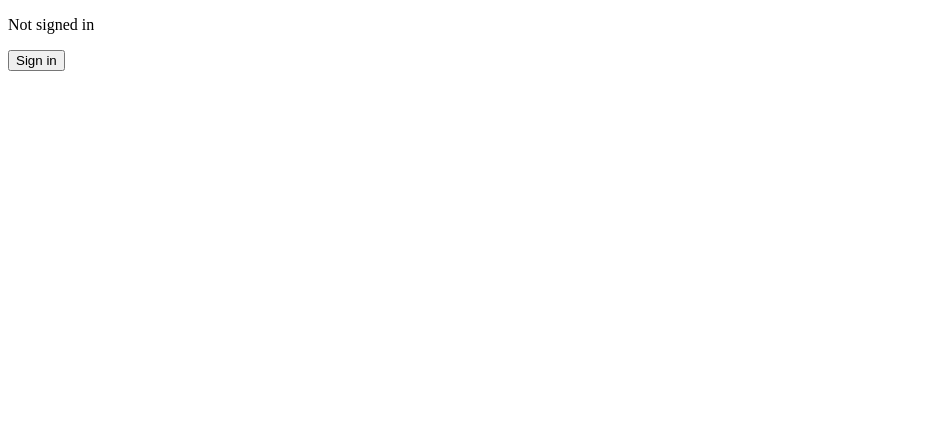
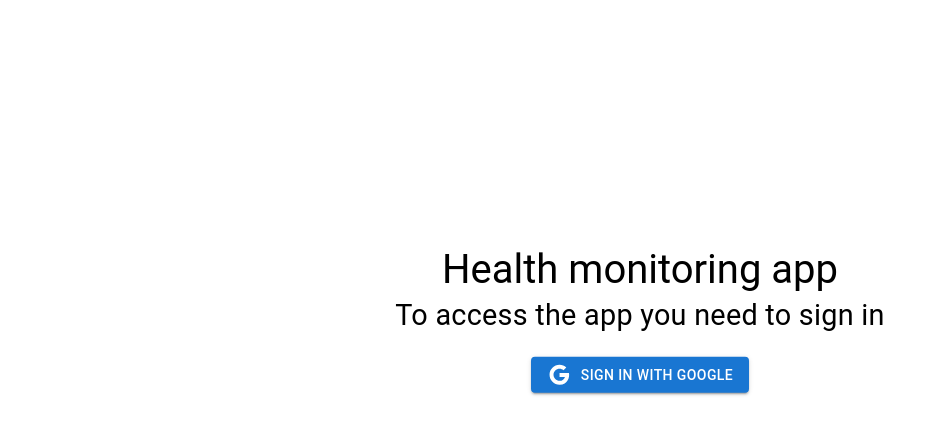
Before and after one commit to yuliaraitsyna/health_dashboard, a Next.js app: page / in a window 1280 px wide. Shown: the top 434 px of the page, without its empty margins (0-938 px from the left). Built offline with nearby package versions, Linux system fonts and the light colour scheme; no server answers.

Commit message:
feat: implement welcome page

```diff
--- /dev/null
+++ b/app/components/AuthWidgets/AuthWidgetProps.types.ts
@@ -0,0 +1,4 @@
+export interface AuthWidgetProps {
+    username?: string | null;
+    onClick: () => void;
+}
--- /dev/null
+++ b/app/components/AuthWidgets/SignInWidget/SignInWidget.tsx
@@ -0,0 +1,21 @@
+import styles from '../Widget.module.css';
+
+import { Button, Container, Typography } from '@mui/material'
+import React from 'react'
+import GoogleIcon from '@mui/icons-material/Google';
+import { AuthWidgetProps } from '../AuthWidgetProps.types';
+
+const SignInWidget: React.FC<AuthWidgetProps> = ({onClick}) => {
+  return (
+    <Container className={styles.widget}>
+      <Typography variant='h3'>Health monitoring app</Typography>
+      <Typography variant='body1'>To access the app you need to sign in</Typography>
+      <Button onClick={onClick} variant='contained' className={styles.button}>
+        <GoogleIcon/>
+        Sign in with google
+      </Button>
+    </Container>
+  )
+}
+
+export {SignInWidget}
--- /dev/null
+++ b/app/components/AuthWidgets/SignOutWidget/SignOutWidget.tsx
@@ -0,0 +1,23 @@
+import styles from '../Widget.module.css';
+
+import { Button, Container, Typography } from '@mui/material'
+import React from 'react'
+import { AuthWidgetProps } from '../AuthWidgetProps.types';
+import { useRouter } from 'next/navigation';
+
+const SignOutWidget: React.FC<AuthWidgetProps> = ({username, onClick}) => {
+    const router = useRouter();
+
+  return (
+    <Container className={styles.widget}>
+      <Typography variant='h3'>Health monitoring app</Typography>
+      <Typography variant='body1'>Welcome, {`${username}`} </Typography>
+      <Container className={styles.controls}>
+        <Button variant='contained' onClick={() => router.push('/dashboard')}>Go to dashboard</Button>
+        <Button onClick={onClick} variant='contained'>Sign out</Button>
+      </Container>
+    </Container>
+  )
+}
+
+export {SignOutWidget}
--- /dev/null
+++ b/app/components/AuthWidgets/Widget.module.css
@@ -0,0 +1,38 @@
+.widget {
+    width: 50%;
+    border: solid 1px var(--border-color);
+    border-radius: 10px;
+    background-color: white;
+    box-shadow: 0 2px 4px var(--shadow-color);
+
+    display: flex;
+    flex-direction: column;
+    align-items: center;
+
+    position: absolute;
+    top: 40%;
+    left: 50%;
+    transform: translate(-50%, -50%);
+}
+
+.widget > h3 {
+    font-size: clamp(1.5rem, 4vw, 2.5rem);
+}
+
+.widget > p {
+    font-size: clamp(1rem, 2.5vw, 1.8rem);
+    margin-bottom: 20px;
+}
+
+.button {
+    display: flex;
+    gap: 10px;
+}
+
+.controls {
+    display: flex;
+    justify-content: center;
+    gap: 20px;
+    padding: 10px;
+    width: 100%;
+}
--- a/app/page.module.css
+++ b/app/page.module.css
@@ -0,0 +1,4 @@
+.container {
+    width: 95vw;
+    height: 95vh;
+}
--- a/app/page.tsx
+++ b/app/page.tsx
@@ -1,6 +1,11 @@
 "use client";
 
+import styles from './page.module.css';
+
 import { signIn, signOut, useSession } from "next-auth/react";
+import {SignInWidget} from "./components/AuthWidgets/SignInWidget/SignInWidget";
+import { SignOutWidget } from "./components/AuthWidgets/SignOutWidget/SignOutWidget";
+import { Container } from "@mui/material";
 
 export default function Dashboard() {
   const { data: session, status } = useSession();
@@ -9,19 +14,15 @@ export default function Dashboard() {
     return <p>Loading...</p>;
   }
 
-  if (session) {
-    return (
-      <>
-        <p>Signed in as {session.user?.email}</p>
-        <button onClick={() => signOut()}>Sign out</button>
-      </>
-    );
-  }
-
   return (
-    <>
-      <p>Not signed in</p>
-      <button onClick={() => signIn("google")}>Sign in</button>
-    </>
-  );
+    <Container className={styles.container}>
+      {
+        session
+        ?
+        <SignOutWidget onClick={() => signOut()} username={session.user?.email} />
+        :
+        <SignInWidget onClick={() => signIn('google')}/>
+      }
+    </Container>
+  )
 }
--- a/package.json
+++ b/package.json
@@ -12,6 +12,7 @@
     "@auth/pg-adapter": "^1.7.4",
     "@emotion/react": "^11.14.0",
     "@emotion/styled": "^11.14.0",
+    "@mui/icons-material": "^6.4.3",
     "@mui/material": "^6.4.3",
     "@neondatabase/serverless": "^0.10.4",
     "next": "15.1.6",
```
Also changed, not shown: app/api/auth/[...nextauth]/route.ts (+10 -5 lines), 1 other file (tests, documents, lock files or other folders).
